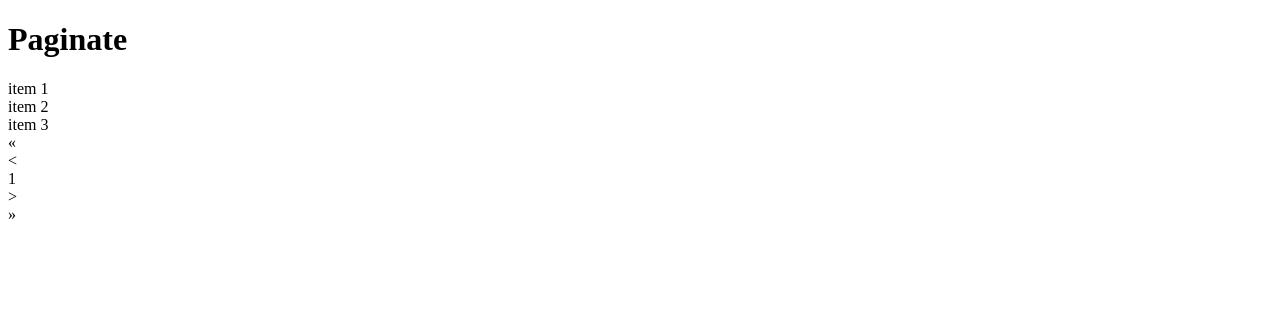
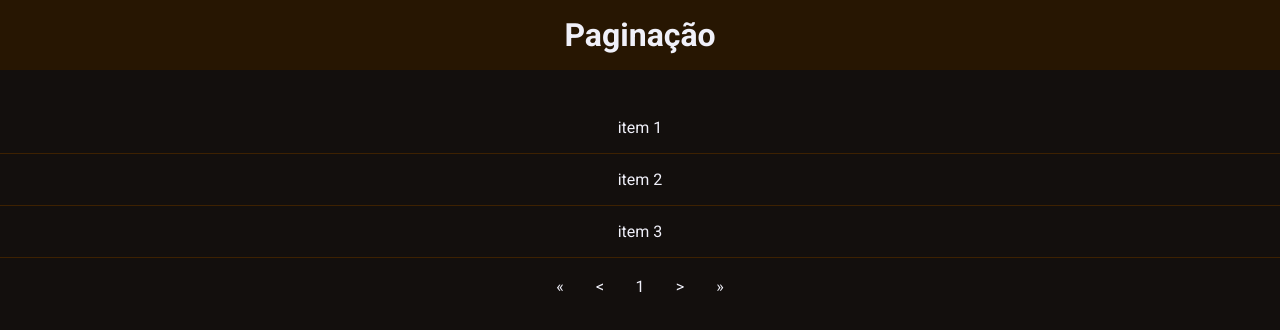
Before and after one commit to HugooSantos/Pagination-with-js-vanilla-, a plain HTML site: page index.html in a window 1280 px wide. Drawn offline with Linux system fonts and the light colour scheme.

Commit message:
add stylesheet

```diff
--- a/index.html
+++ b/index.html
@@ -4,11 +4,12 @@
     <meta charset="UTF-8">
     <meta http-equiv="X-UA-Compatible" content="IE=edge">
     <meta name="viewport" content="width=device-width, initial-scale=1.0">
+    <link rel="stylesheet" href="style.css">
     <title>Pagination</title>
 </head>
 <body>
     <header>
-        <h1>Paginate</h1>
+        <h1>Paginação</h1>
     </header>
 
     <div id="paginate">
--- /dev/null
+++ b/style.css
@@ -0,0 +1,86 @@
+@import url(https://fonts.googleapis.com/css?family=Roboto:400,700,300);
+
+    :root {
+        --black: #130f0d;
+        --primary: hsl(32, 98%, 56%);
+        --white: #f0f0f9;
+    }
+
+    * {
+        margin: 0;
+        padding: 0;
+        box-sizing: border-box;
+    }
+
+    *,
+    button,
+    input {
+        font-family: 'Roboto', sans-serif;
+    }
+
+    body {
+        height: 100vh;
+
+        background-color: var(--black);
+        color: var(--white);
+    }
+
+    header {
+        display: flex;
+        justify-content: center;
+
+        background-color: hsl(32, 89%,  8%);
+
+/*         box-shadow: 0 1px 4px 0px rgba(0, 0, 0, 0.2); */
+        padding: 16px;
+    }
+
+    #paginate {
+        width: 100%;
+
+        margin: 32px auto;
+    }
+
+    #paginate .item {
+        border-bottom: 1px solid hsl(32, 98%, 12%);
+        padding: 16px 32px;
+    }
+    .item{
+        display: flex;
+        justify-content: center;
+    }
+
+    #paginate .item:hover {
+        background-color: rgba(255, 255, 255, 0.04);
+    }
+
+    #paginate .controls {
+        display: flex;
+        align-items: center;
+        justify-content: center;
+
+        margin-top: 8px;
+    }
+
+    #paginate .controls div {
+        cursor: pointer;
+
+        /* border: 1px solid #eee; */
+
+        display: flex;
+        align-items: center;
+        justify-content: center;
+
+        font-size: 14;
+    }
+
+    #paginate .controls div:not(.numbers),
+    #paginate .controls div.numbers div{
+        width: 40px;
+        height: 40px;
+    }
+
+    #paginate .controls div.numbers div:hover,
+    #paginate .controls div.numbers div.active {
+        color: var(--primary);
+    }
```
